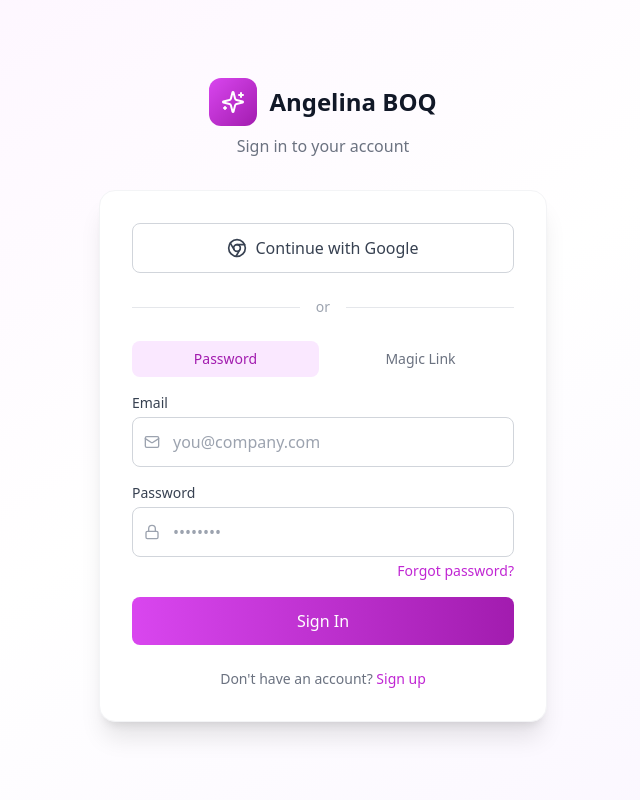
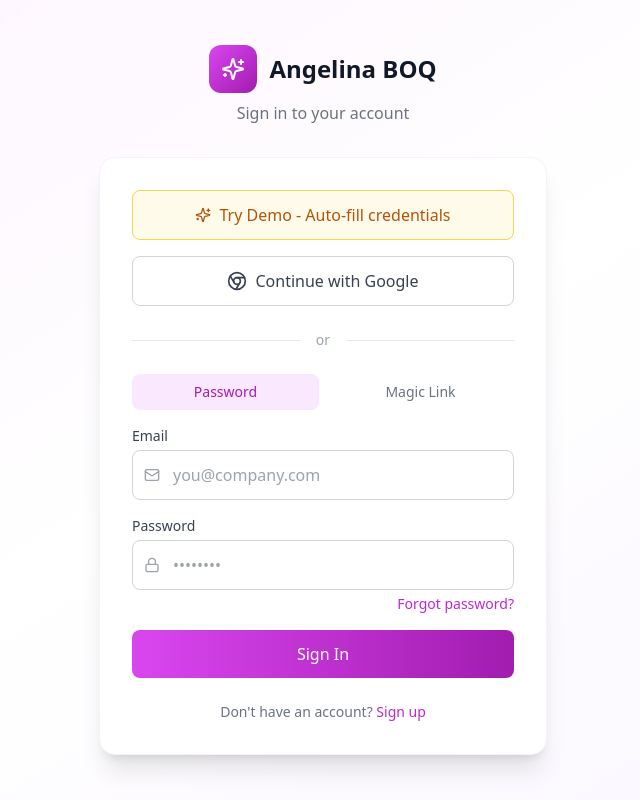
Before and after one commit to chatgptnotes/angelina, a React (Vite) app: page /login in a window 1280 px wide. Shown: the whole page, without its empty margins (317-957 px from the left). Built offline with nearby package versions, Linux system fonts and the light colour scheme; no server answers.

Commit message:
Add demo auto-fill button on login page

```diff
--- a/src/pages/auth/LoginPage.tsx
+++ b/src/pages/auth/LoginPage.tsx
@@ -11,6 +11,12 @@ const LoginPage: React.FC = () => {
   const [password, setPassword] = useState('');
   const [loading, setLoading] = useState(false);
   const [mode, setMode] = useState<'password' | 'magic'>('password');
+
+  const fillDemo = () => {
+    setEmail('cmd@hopehospital.com');
+    setPassword('Chindwada@1');
+    setMode('password');
+  };
 
   const handleSubmit = async (e: React.FormEvent) => {
     e.preventDefault();
@@ -44,6 +50,15 @@ const LoginPage: React.FC = () => {
         </div>
 
         <div className="bg-white rounded-2xl shadow-xl p-8 border border-gray-100">
+          {/* Demo Login Button */}
+          <button
+            onClick={fillDemo}
+            className="w-full flex items-center justify-center gap-2 px-4 py-3 mb-4 bg-amber-50 border border-amber-300 rounded-lg text-amber-700 font-medium hover:bg-amber-100 transition-colors"
+          >
+            <Sparkles className="w-4 h-4" />
+            Try Demo - Auto-fill credentials
+          </button>
+
           <button onClick={async () => { try { await signInWithGoogle(); } catch (e: any) { toast.error(e.message || 'Google login failed'); } }} className="w-full flex items-center justify-center gap-2 px-4 py-3 border border-gray-300 rounded-lg text-gray-700 font-medium hover:bg-gray-50 transition-colors mb-4">
             <Chrome className="w-5 h-5" /> Continue with Google
           </button>
```
